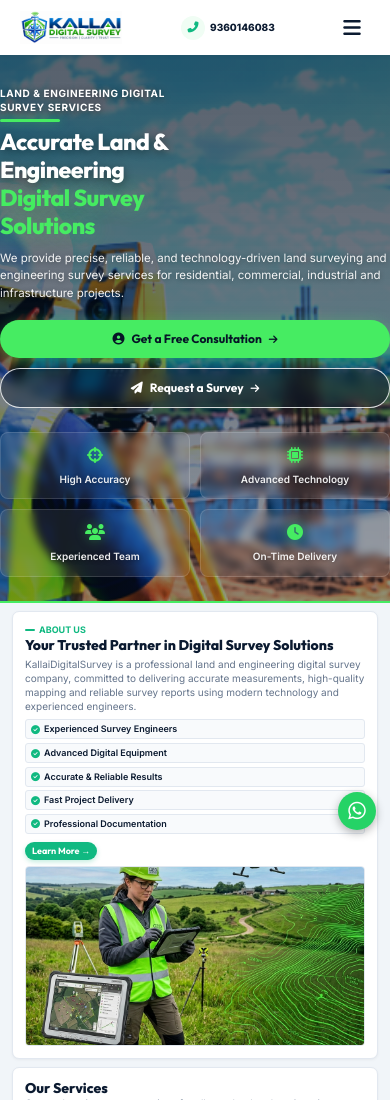
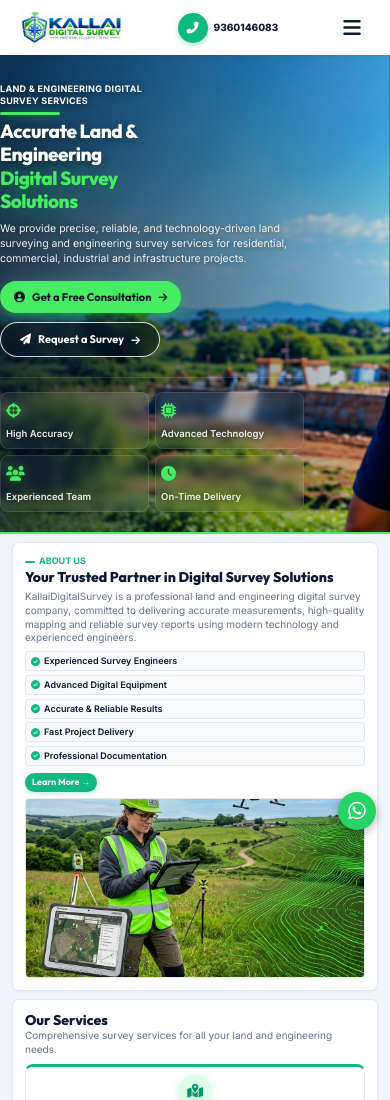
Before and after one commit to Dharumarvengatesan/kallaidigitalservice, a website: page index.html in a window 390 px wide. Shown: the top 1100 px of the page. Drawn offline with Linux system fonts and the light colour scheme.

Commit message:
Fix: call icon, banner brightness balance, mobile left-align text + image

```diff
--- a/css/styles.css
+++ b/css/styles.css
@@ -239,19 +239,33 @@ button { cursor: pointer; background: none; }
 .header-contact-item {
   display: flex;
   align-items: center;
-  gap: 5px;
-}
-
+  gap: 6px;
+  text-decoration: none;
+  transition: opacity 0.2s ease;
+}
+.header-contact-item:hover { opacity: 0.85; }
+
+/* Phone icon — green circle with white icon */
 .header-icon-circle {
-  width: 24px;
-  height: 24px;
+  width: 30px;
+  height: 30px;
   border-radius: 50%;
   display: flex;
   align-items: center;
   justify-content: center;
-  font-size: 11px;
-  background: #f0fdf4;
-  color: var(--green);
+  font-size: 12px;
+  flex-shrink: 0;
+}
+.header-icon-circle.phone {
+  background: var(--green);
+  color: #ffffff;
+  box-shadow: 0 2px 6px rgba(16,185,129,0.35);
+}
+/* WhatsApp icon — WhatsApp green */
+.header-icon-circle.wa {
+  background: #25D366;
+  color: #ffffff;
+  box-shadow: 0 2px 6px rgba(37,211,102,0.35);
 }
 
 .header-contact-text {
@@ -262,9 +276,10 @@ button { cursor: pointer; background: none; }
 
 .header-contact-label {
   font-size: 8.5px;
-  color: var(--green);
+  color: var(--text-muted);
   font-weight: 700;
   text-transform: uppercase;
+  letter-spacing: 0.3px;
 }
 
 .header-contact-number {
@@ -301,24 +316,26 @@ button { cursor: pointer; background: none; }
   position: absolute;
   inset: 0;
   z-index: -2;
-  background: url('../assets/images/hero_bg_panoramic.png') no-repeat 60% center / cover;
-  filter: brightness(1.12) contrast(1.07) saturate(1.06);
+  /* Image focal point: 30% from left keeps surveyor well visible on desktop */
+  background: url('../assets/images/hero_bg_panoramic.png') no-repeat 30% center / cover;
+  /* Natural brightness — not too bright, not too dark */
+  filter: brightness(1.08) contrast(1.05) saturate(1.04);
   transform: scale(1.02);
   transform-origin: center center;
   will-change: transform;
 }
 
-/* Subtle gradient overlay — light touch only, left side darker for text */
+/* Subtle gradient overlay — balanced: left darker for text, right shows image naturally */
 .hero-overlay {
   position: absolute;
   inset: 0;
   z-index: -1;
   background: linear-gradient(
     90deg,
-    rgba(7, 21, 39, 0.80) 0%,
-    rgba(7, 21, 39, 0.52) 38%,
-    rgba(7, 21, 39, 0.18) 65%,
-    rgba(7, 21, 39, 0.06) 100%
+    rgba(5, 16, 34, 0.75) 0%,
+    rgba(5, 16, 34, 0.45) 40%,
+    rgba(5, 16, 34, 0.12) 65%,
+    rgba(5, 16, 34, 0.02) 100%
   );
 }
 
@@ -1694,74 +1711,87 @@ textarea.form-input {
     font-size: 14px;
   }
 
-  /* TABLET: 768px */
+  /* TABLET 768px */
   .hero {
     height: auto;
-    min-height: 500px;
+    min-height: 480px;
     padding: 0;
     isolation: isolate;
     background: #051424;
   }
 
   .hero::before {
-    /* Move focal point so the surveyor + drone is visible in portrait */
-    background-position: 68% center;
-    /* Boost brightness a bit more on mobile — screens tend to render darker */
-    filter: brightness(1.18) contrast(1.06) saturate(1.08);
+    /* Left-side focal: image fills from left, text overlaps naturally */
+    background-position: 25% center;
+    filter: brightness(1.10) contrast(1.05) saturate(1.05);
     transform: scale(1.0);
   }
 
-  /* Lighter overlay on mobile so image is visible */
+  /* Overlay: left band dark for text, right opens up so image shows */
   .hero-overlay {
     background: linear-gradient(
-      180deg,
-      rgba(7, 21, 39, 0.72) 0%,
-      rgba(7, 21, 39, 0.60) 55%,
-      rgba(7, 21, 39, 0.50) 100%
+      90deg,
+      rgba(5, 16, 34, 0.82) 0%,
+      rgba(5, 16, 34, 0.55) 45%,
+      rgba(5, 16, 34, 0.20) 100%
     );
   }
 
   .hero-inner {
-    padding: 36px 0 28px;
+    padding: 32px 0 24px;
+  }
+
+  /* All text: left-aligned, compact sizes */
+  .hero-content {
+    max-width: 70%;    /* leaves right 30% for image to peek through */
   }
 
   .hero-pretag {
-    font-size: 10px;
-    margin-bottom: 6px;
+    font-size: 9.5px;
+    margin-bottom: 5px;
+    text-align: left;
+  }
+
+  .pretag-line {
+    margin-left: 0;
   }
 
   .hero-title {
-    font-size: 26px;
+    font-size: 22px;
     line-height: 1.22;
-    margin-bottom: 10px;
+    margin-bottom: 8px;
+    text-align: left;
   }
 
   .hero-desc {
-    font-size: 12px;
-    line-height: 1.5;
-    margin-bottom: 18px;
+    font-size: 11px;
+    line-height: 1.45;
+    margin-bottom: 16px;
     max-width: 100%;
+    text-align: left;
   }
 
   .hero-btns {
     flex-direction: column;
-    gap: 10px;
-    margin-bottom: 24px;
-    width: 100%;
+    gap: 9px;
+    margin-bottom: 20px;
+    width: auto;
+    align-items: flex-start;
   }
 
   .btn-hero-green, .btn-hero-outline {
-    width: 100%;
+    width: auto;
+    min-width: 180px;
     justify-content: center;
-    padding: 12px 18px;
-    font-size: 13px;
+    padding: 10px 16px;
+    font-size: 11.5px;
   }
 
   .hero-bottom-bar {
     grid-template-columns: 1fr 1fr;
-    gap: 10px;
-    border-top: none;
-    padding-top: 0;
+    gap: 8px;
+    border-top: 1px solid rgba(255,255,255,0.12);
+    padding-top: 14px;
     max-width: 100%;
   }
 
@@ -1770,54 +1800,87 @@ textarea.form-input {
   }
 
   .bar-col {
-    background: rgba(255, 255, 255, 0.08);
-    border: 1px solid rgba(255, 255, 255, 0.14);
-    padding: 12px 8px;
+    background: rgba(255, 255, 255, 0.07);
+    border: 1px solid rgba(255, 255, 255, 0.12);
+    padding: 10px 6px;
     border-radius: 8px;
     backdrop-filter: blur(4px);
+    align-items: flex-start;
+    text-align: left;
+  }
+
+  .bar-label {
+    font-size: 10px;
+    text-align: left;
   }
 }
 
 /* MOBILE PORTRAIT: 430px / 390px / 375px */
 @media (max-width: 480px) {
   .hero {
-    min-height: 460px;
+    min-height: 440px;
   }
 
   .hero::before {
-    /* Centre on the surveyor's upper body — the most recognisable focal point */
-    background-position: 72% 30%;
-    filter: brightness(1.22) contrast(1.05) saturate(1.08);
+    /* Keep image on left so surveyor visible on small screens */
+    background-position: 20% center;
+    filter: brightness(1.12) contrast(1.05) saturate(1.05);
   }
 
   .hero-overlay {
     background: linear-gradient(
-      180deg,
-      rgba(7, 21, 39, 0.68) 0%,
-      rgba(7, 21, 39, 0.58) 50%,
-      rgba(7, 21, 39, 0.45) 100%
+      90deg,
+      rgba(5, 16, 34, 0.80) 0%,
+      rgba(5, 16, 34, 0.50) 50%,
+      rgba(5, 16, 34, 0.18) 100%
     );
   }
 
   .hero-inner {
-    padding: 32px 0 24px;
+    padding: 28px 0 20px;
+  }
+
+  .hero-content {
+    max-width: 78%;
+  }
+
+  .hero-pretag {
+    font-size: 9px;
+    letter-spacing: 0.3px;
   }
 
   .hero-title {
-    font-size: 23px;
+    font-size: 19px;
+    margin-bottom: 8px;
+    text-align: left;
   }
 
   .hero-desc {
-    font-size: 11.5px;
+    font-size: 10.5px;
+    line-height: 1.45;
+    margin-bottom: 14px;
+    text-align: left;
   }
 
   .btn-hero-green, .btn-hero-outline {
-    font-size: 12px;
-    padding: 11px 16px;
-  }
-
-  .bar-icon { font-size: 16px; }
-  .bar-label { font-size: 10px; }
+    font-size: 11px;
+    padding: 9px 14px;
+    min-width: 160px;
+  }
+
+  .hero-bottom-bar {
+    grid-template-columns: 1fr 1fr;
+    gap: 6px;
+  }
+
+  .bar-col {
+    padding: 8px 5px;
+    align-items: flex-start;
+    text-align: left;
+  }
+
+  .bar-icon { font-size: 15px; }
+  .bar-label { font-size: 9.5px; text-align: left; }
 }
 
 /* MOBILE LANDSCAPE */
```
